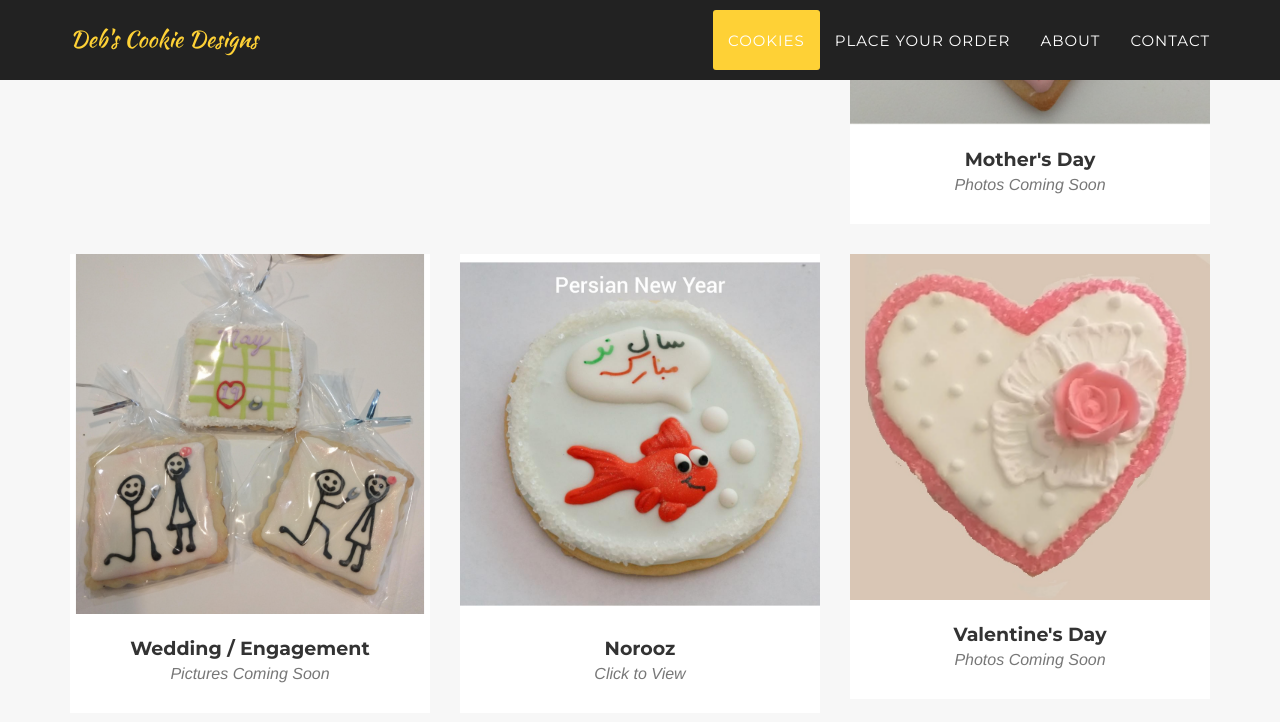
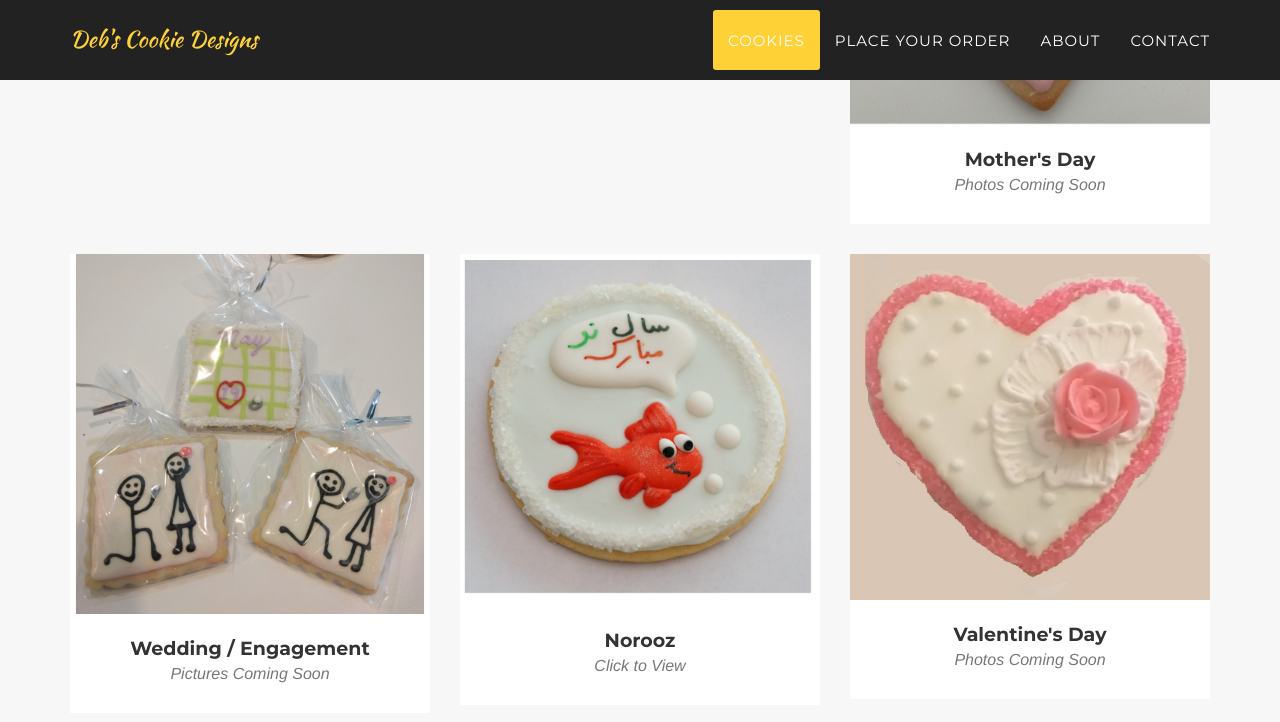
Before and after one commit to DEB72/Cookie, a Jekyll site: the page built from index.html, in a window 1280 px wide and 900 px high, scrolled down 1789 px. Shown: the top 722 px of the window. Built offline with Jekyll 4.4.1, drawn with Linux system fonts in a browser that asks for light colours; some web fonts are replaced.

Commit message:
Update 2014-07-13-project-6.markdown

```diff
--- a/_posts/2014-07-13-project-6.markdown
+++ b/_posts/2014-07-13-project-6.markdown
@@ -5,6 +5,6 @@ layout: default
 modal-id: 6
 date: 2018-03-22
 img: NoRoozCookieSets.jpeg
-thumbnail: thumbnailForNoRoozCookies.jpeg
+thumbnail: FishThumbnail NoWords.jpg
 description: Sets 1 and 2 are $15.  Set 3 is $5. Your choice of chocolate or vanilla. (Hajji Firooz will be chocolate unless you specify vanilla.) Your order must be at least $25 to qualify for free delivery.
 ---
```
